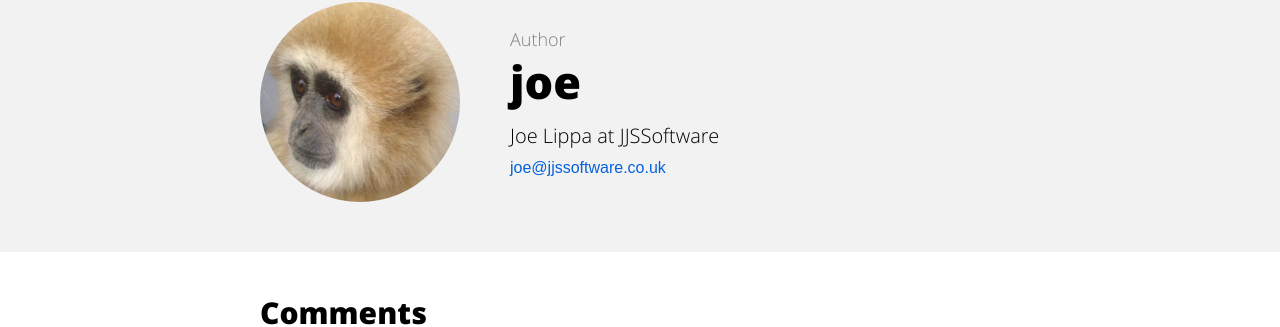
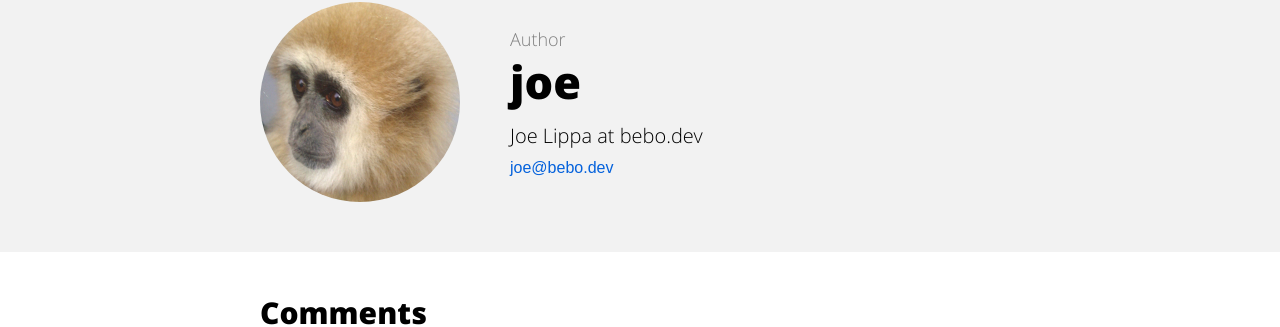
Before and after one commit to bebo-dot-dev/bebo-dot-dev.github.io.src, a Jekyll site: the page built from _posts/2016-06-11-hello.jjssoftware.github.io.md, in a window 1280 px wide. Shown: the part 1370-1697 px from the top of the page. Built offline with Jekyll 4.4.1, drawn with Linux system fonts in a browser that asks for light colours; comment, search, counter and statistics services are not loaded.

Commit message:
url move

```diff
--- a/_config.yml
+++ b/_config.yml
@@ -1,16 +1,16 @@
 # Site settings
-description: jjssoftware.github.io blog
+description: bebo-dot-dev.github.io blog
 baseurl: ""
-url: "https://jjssoftware.github.io"
+url: "https://bebo-dot-dev.github.io"
 
 # User settings
 name: joe
-username: joe at jjssoftware
-user_description: Joe Lippa at JJSSoftware
+username: joe at bebo dot dev
+user_description: Joe Lippa at bebo.dev
 user_title: c# hacker by day, c/c++ hacker by night
-email: joe@jjssoftware.co.uk
-twitter_username: id8266_1
-github_username:  jjssoftware
+email: joe@bebo.dev
+twitter_username: joe_lippa
+github_username:  bebo-dot-dev
 gplus_username:  108205719135497472486
 disqus_username: jjssoftwaregithubio
 
```
